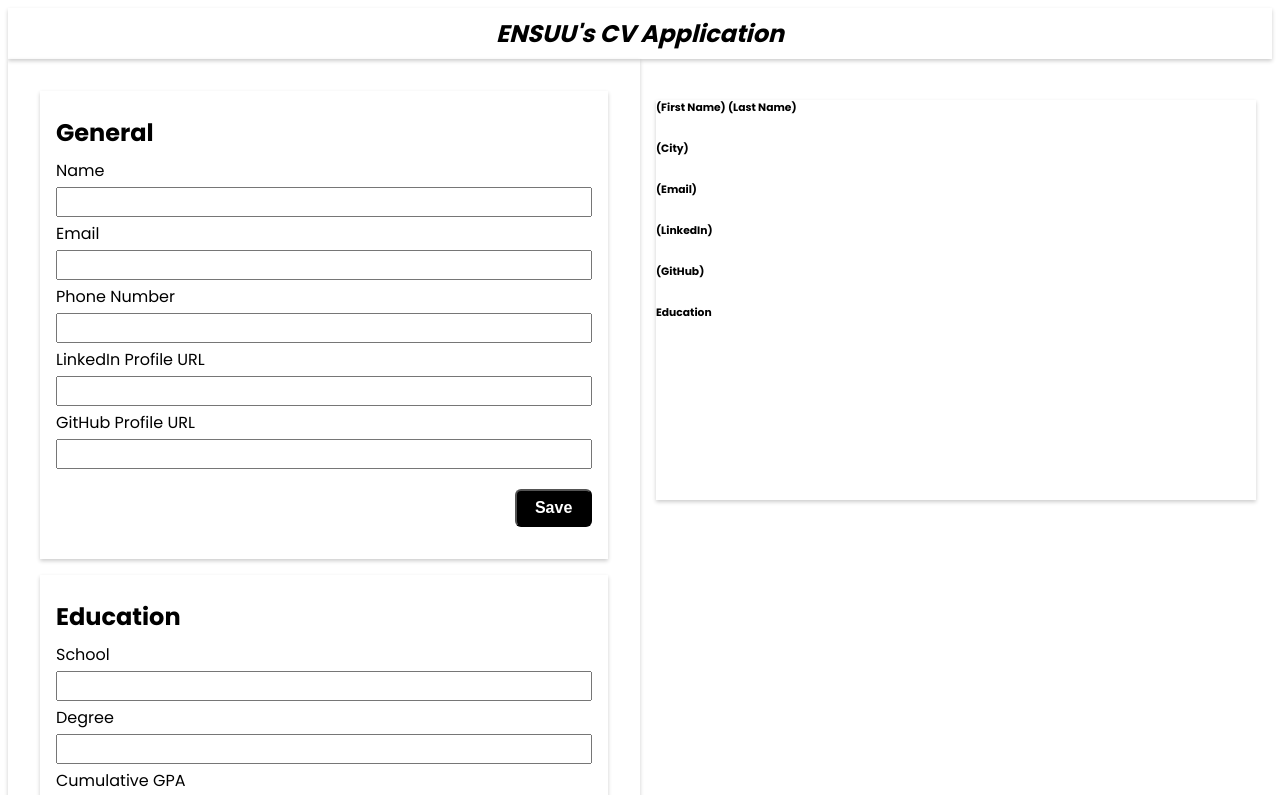
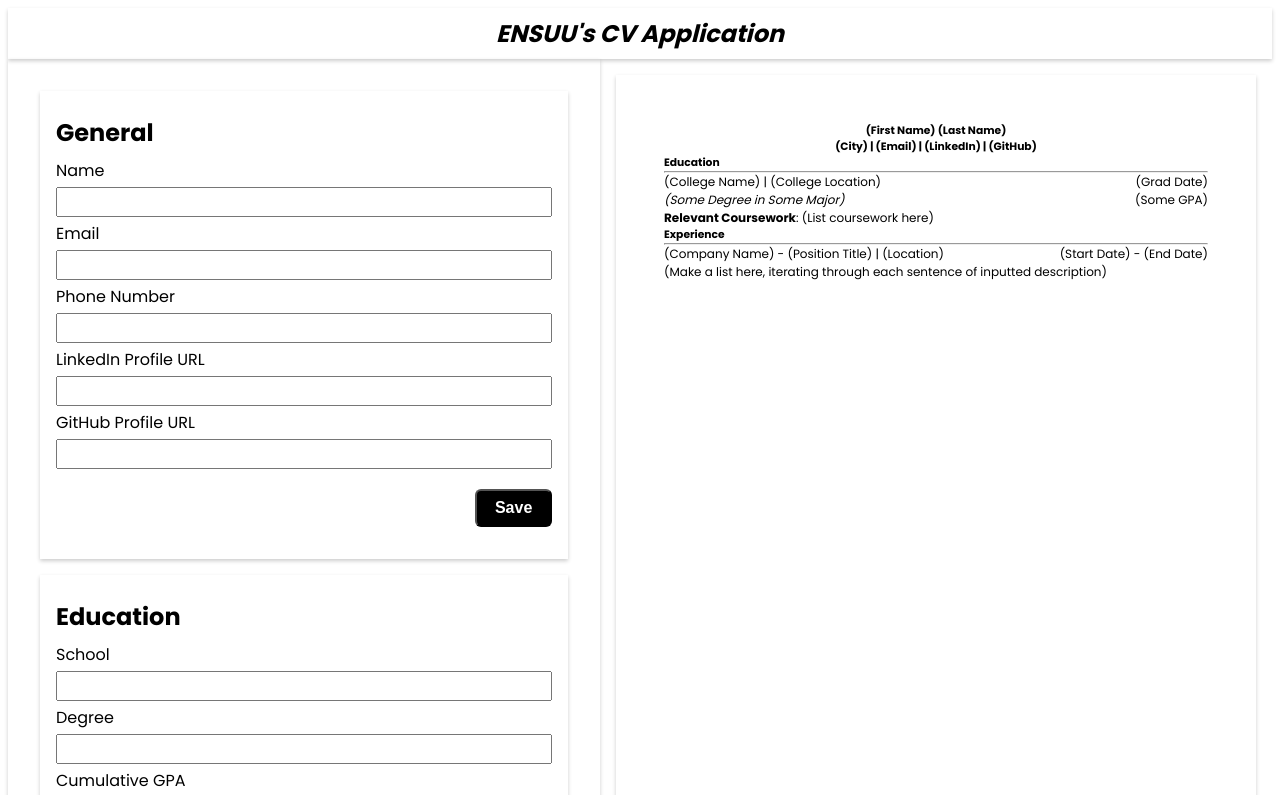
Before and after one commit to ENSUU/cv-application, a React (Vite) app: page / in a window 1280 px wide. Shown: the top 795 px of the page. Built offline with nearby package versions, Linux system fonts and the light colour scheme.

Commit message:
Apply basic layout of how generated resume will be displayed to user
Set the general layout of the resume and how the information provided
by the user will be laid out on the webpage.

```diff
--- a/src/components/Resume.jsx
+++ b/src/components/Resume.jsx
@@ -1,15 +1,24 @@
+import '../styles/resume.css';
+
 function Resume() {
     return (
         <div className="userResume">
-            <h6>(First Name) (Last Name)</h6>
+            <h6 className="userName">(First Name) (Last Name)</h6>
             <div className="userInfo">
-                <h6>(City)</h6>
-                <h6>(Email)</h6>
-                <h6>(LinkedIn)</h6>
-                <h6>(GitHub)</h6>
+                <h6>(City) | (Email) | (LinkedIn) | (GitHub)</h6>
             </div>
             <div className="userEducation">
                 <h6>Education</h6>
+                <hr />
+                <p>(College Name) | (College Location) <span className="gradDate">(Grad Date)</span></p>
+                <p><i>(Some Degree in Some Major)</i> <span className="GPA">(Some GPA)</span></p>
+                <p><b>Relevant Coursework</b>: (List coursework here)</p>
+            </div>
+            <div className="userExperience">
+                <h6>Experience</h6>
+                <hr />
+                <p>(Company Name) - (Position Title) | (Location) <span className='employmentDates'>(Start Date) - (End Date)</span></p>
+                <p>(Make a list here, iterating through each sentence of inputted description)</p>
             </div>
         </div>
     )
--- a/src/styles/app.css
+++ b/src/styles/app.css
@@ -21,13 +21,10 @@ h1 {
 }
 
 .seeInfo {
+    display: flex;
+    justify-content: center;
     width: 50vw;
     padding: 1rem;
-}
-
-.userResume {
-    height: 50vh;
-    box-shadow: 0 2px 4px 0 rgba(0,0,0,.2);
 }
 
 .addInfo {
--- /dev/null
+++ b/src/styles/resume.css
@@ -0,0 +1,26 @@
+h6 {
+    margin: 0;
+}
+
+hr {
+    margin: 0;
+}
+
+p {
+    margin: 0;
+    font-size: 12px;
+}
+
+.userResume {
+    width: clamp(596px, 596px, 40vw);
+    box-shadow: 0 2px 4px 0 rgba(0,0,0,.2);
+    padding: 3rem;
+}
+
+.gradDate, .GPA, .employmentDates {
+    float: right;
+}
+
+.userName, .userInfo {
+    text-align: center;
+}
```
